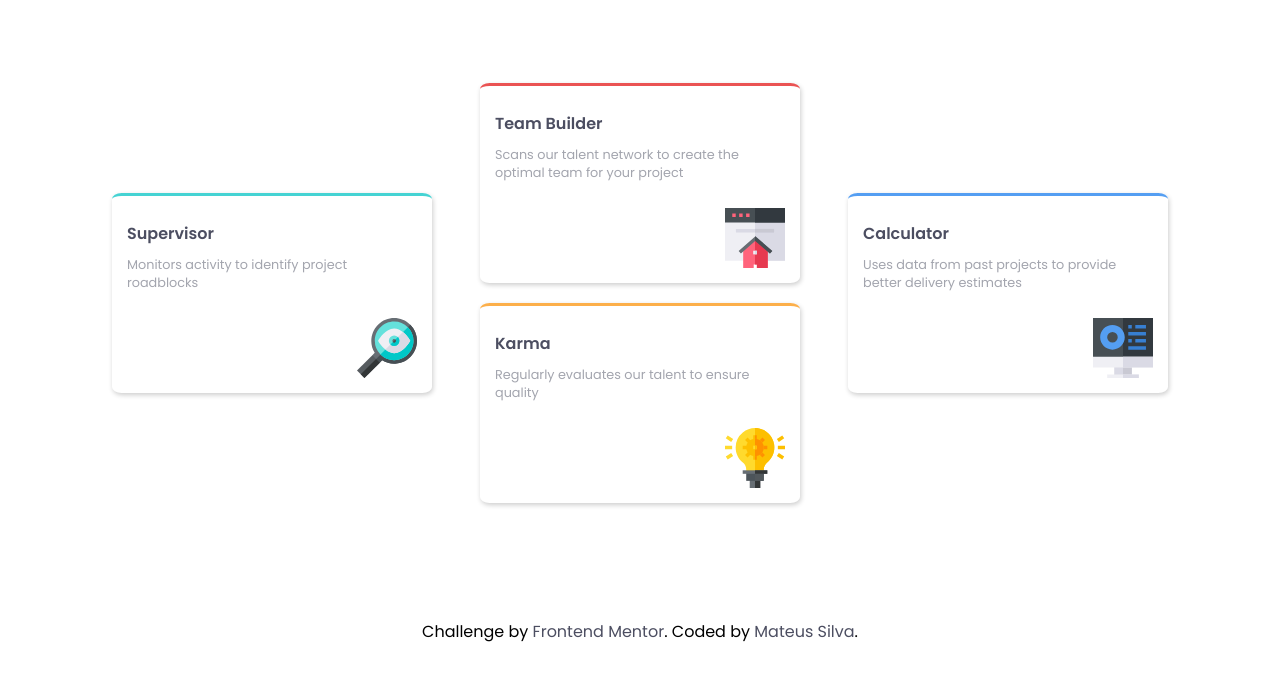
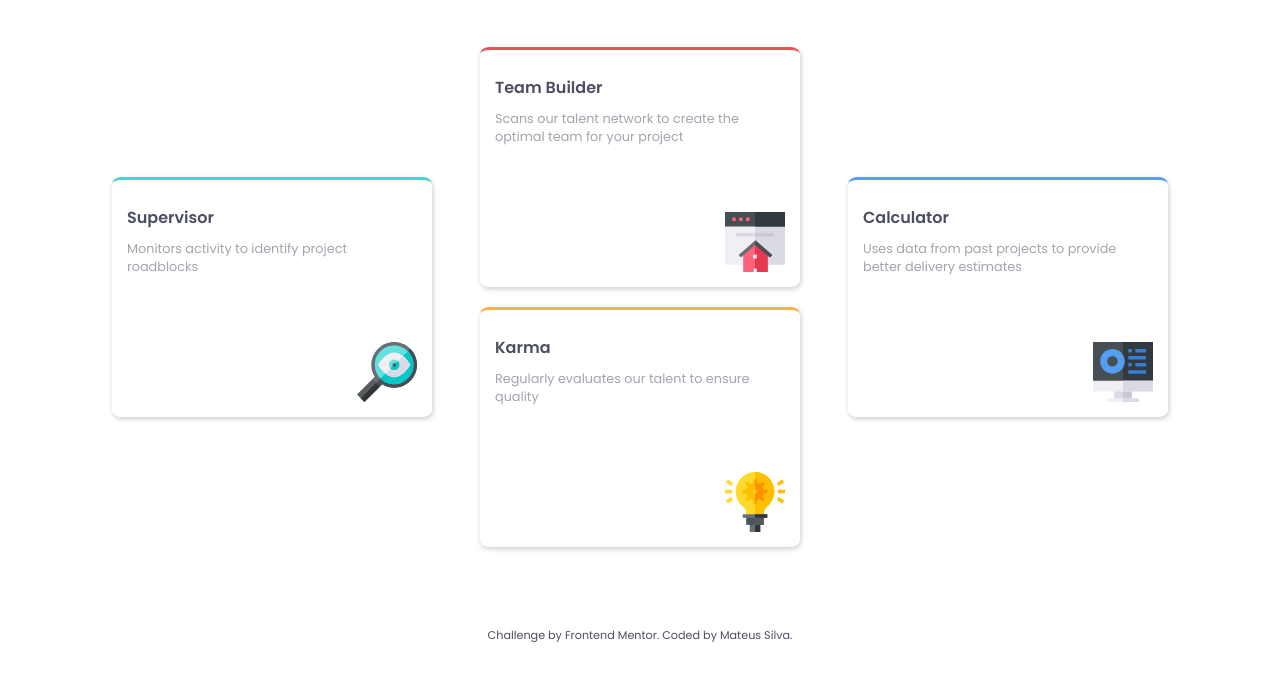
Before and after one commit to silva-mateus/four-card-feature-section, a plain HTML site: page index.html in a window 1280 px wide. Shown: the part 126-800 px from the top of the page. Drawn offline with Linux system fonts and the light colour scheme.

Commit message:
one more try

```diff
--- a/styles.scss
+++ b/styles.scss
@@ -79,6 +79,7 @@ h3 {
   border-width: 3px 0 0 0;
   border-radius: 3%;
   box-shadow: 1px 2px 5px rgba(0, 0, 0, 0.2);
+  height: auto;
   width: 70vw;
   padding: 15px;
   margin: 10px 10px;
@@ -117,12 +118,11 @@ h3 {
   position: relative;
   text-align: center;
   padding: 20px 0;
-
 }
 
-.footer .attribution p a {
+.footer p {
   text-decoration: none;
-  font-size: .8em;
+  font-size: .7em;
   color: $dark-blue;
 }
 a:link {
@@ -152,12 +152,7 @@ a:active {
 
   }
 
-  .content, .header {
-    flex-grow: 1 0 auto;
-  }
-
   .footer {
-    flex-shrink: 0;
     margin: 10px 0;
   }
 
@@ -170,7 +165,7 @@ a:active {
 
   .content .card {
     width: 25vw;
-    height: 25vh;
+    height: 30vh;
   }
 
 }
```
Also changed, not shown: styles.css, 1 other file.
